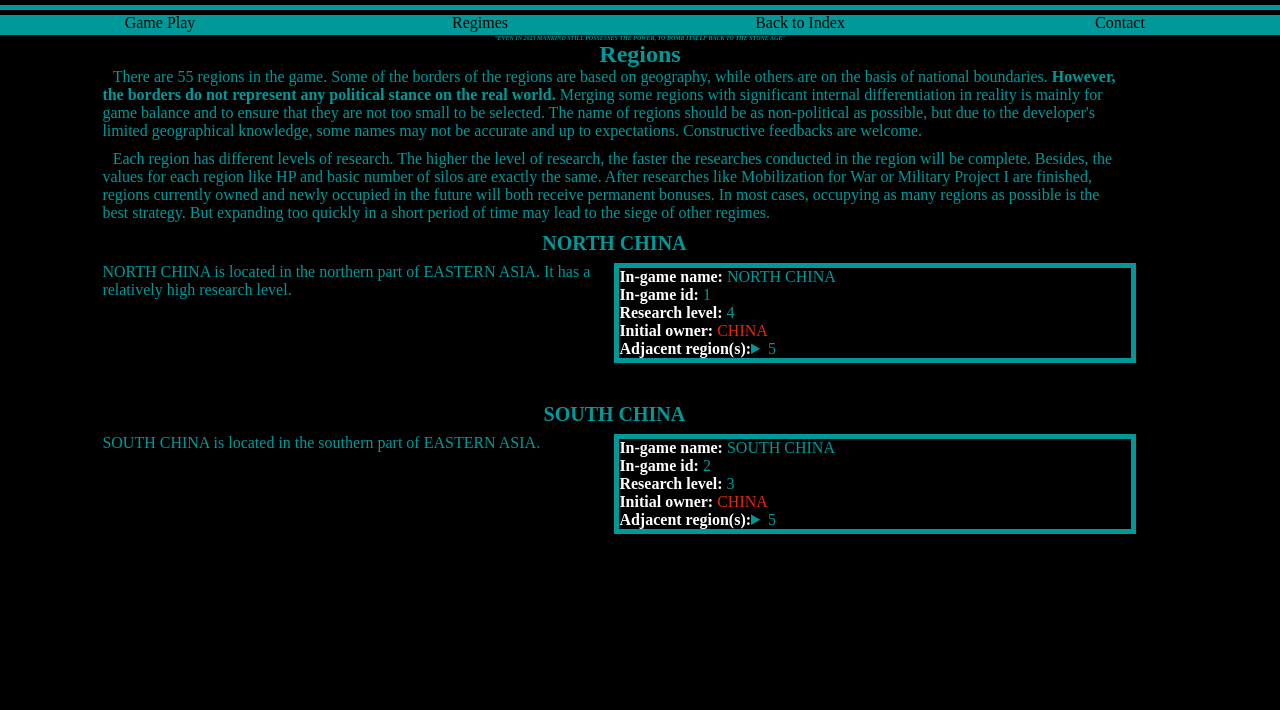
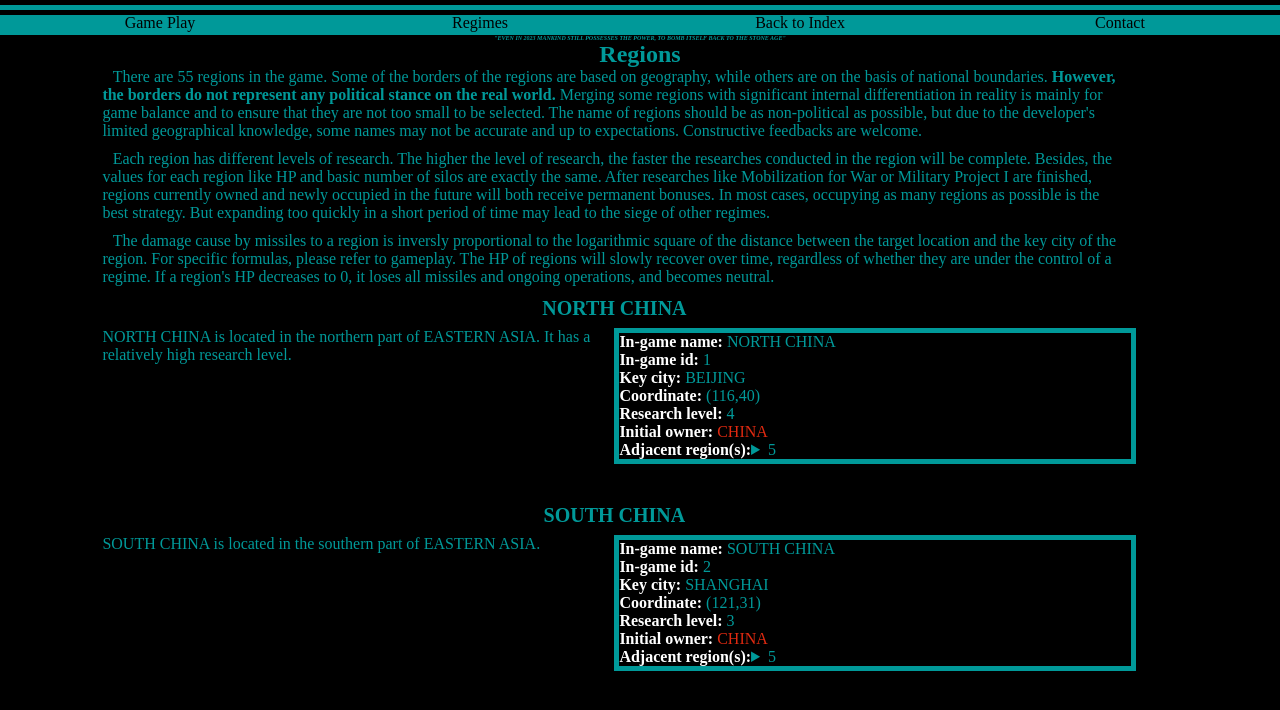
Before and after one commit to Kziz3988/Kziz3988.github.io, a plain HTML site: page FirstStrike/wiki/region.html in a window 1280 px wide. Drawn offline with Linux system fonts and the light colour scheme.

Commit message:
Update region.html

```diff
--- a/FirstStrike/wiki/region.html
+++ b/FirstStrike/wiki/region.html
@@ -133,6 +133,7 @@
         <div class="infobox">
             <p>There are 55 regions in the game. Some of the borders of the regions are based on geography, while others are on the basis of national boundaries. <b>However, the borders do not represent any political stance on the real world.</b> Merging some regions with significant internal differentiation in reality is mainly for game balance and to ensure that they are not too small to be selected. The name of regions should be as non-political as possible, but due to the developer's limited geographical knowledge, some names may not be accurate and up to expectations. Constructive feedbacks are welcome.</p>
             <p>Each region has different levels of research. The higher the level of research, the faster the researches conducted in the region will be complete. Besides, the values for each region like HP and basic number of silos are exactly the same. After researches like Mobilization for War or Military Project I are finished, regions currently owned and newly occupied in the future will both receive permanent bonuses. In most cases, occupying as many regions as possible is the best strategy. But expanding too quickly in a short period of time may lead to the siege of other regimes.</p>
+            <p>The damage cause by missiles to a region is inversly proportional to the logarithmic square of the distance between the target location and the key city of the region. For specific formulas, please refer to <a href="gameplay.html#1">gameplay</a>. The HP of regions will slowly recover over time, regardless of whether they are under the control of a regime. If a region's HP decreases to 0, it loses all missiles and ongoing operations, and becomes neutral.</p>
             <h1 style="font-size:125%" id="1">NORTH CHINA</h1>
             <div class="region">
                 <div class="text">
@@ -141,6 +142,8 @@
                 <div class="info">
                     <b style="color:white">In-game name:</b> NORTH CHINA<br>
                     <b style="color:white">In-game id:</b> 1<br>
+                    <b style="color:white">Key city:</b> BEIJING<br>
+                    <b style="color:white">Coordinate:</b> (116,40)<br>
                     <b style="color:white">Research level:</b> 4<br>
                     <b style="color:white">Initial owner:</b> <a href="regime.html#5" style="color:#DE2910">CHINA</a><br>
                     <span style="position:relative;float:top">
@@ -176,6 +179,8 @@
                 <div class="info">
                     <b style="color:white">In-game name:</b> SOUTH CHINA<br>
                     <b style="color:white">In-game id:</b> 2<br>
+                    <b style="color:white">Key city:</b> SHANGHAI<br>
+                    <b style="color:white">Coordinate:</b> (121,31)<br>
                     <b style="color:white">Research level:</b> 3<br>
                     <b style="color:white">Initial owner:</b> <a href="regime.html#5" style="color:#DE2910">CHINA</a><br>
                     <span style="position:relative;float:top">
```
